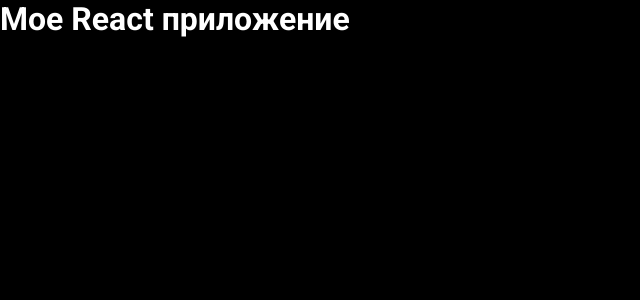
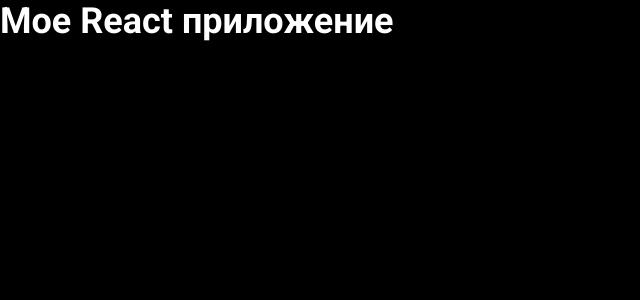
Before and after one commit to Leccon1/japan-tourism-website, a React (Vite) app: page / in a window 1280 px wide. Shown: the top 300 px of the page, without its empty margins (0-640 px from the left). Built offline with nearby package versions, Linux system fonts and the light colour scheme.

Commit message:
styles: change variables font size

```diff
--- a/src/style/_variables.scss
+++ b/src/style/_variables.scss
@@ -16,7 +16,7 @@ $color-primary-hover: rgba(
 // Шрифты
 $font-family-base: 'Roboto', sans-serif;
 $font-family-secondary: 'Rokkitt', sans-serif;
-$font-size-base: rem(16);
+$font-size-base: rem(18);
 
 $font-weight-medium: 500;
 $font-weight-bold: 700;
```
